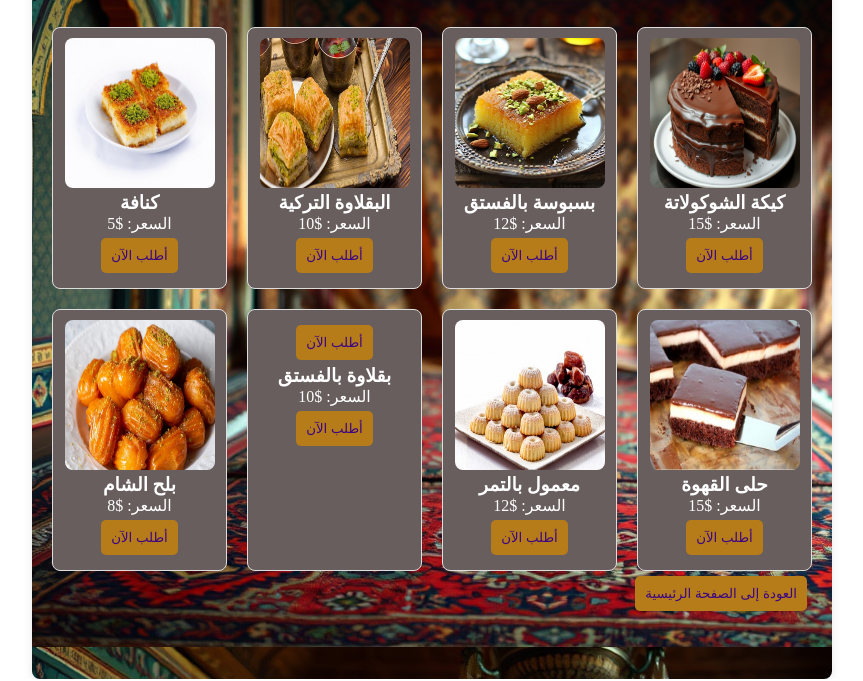
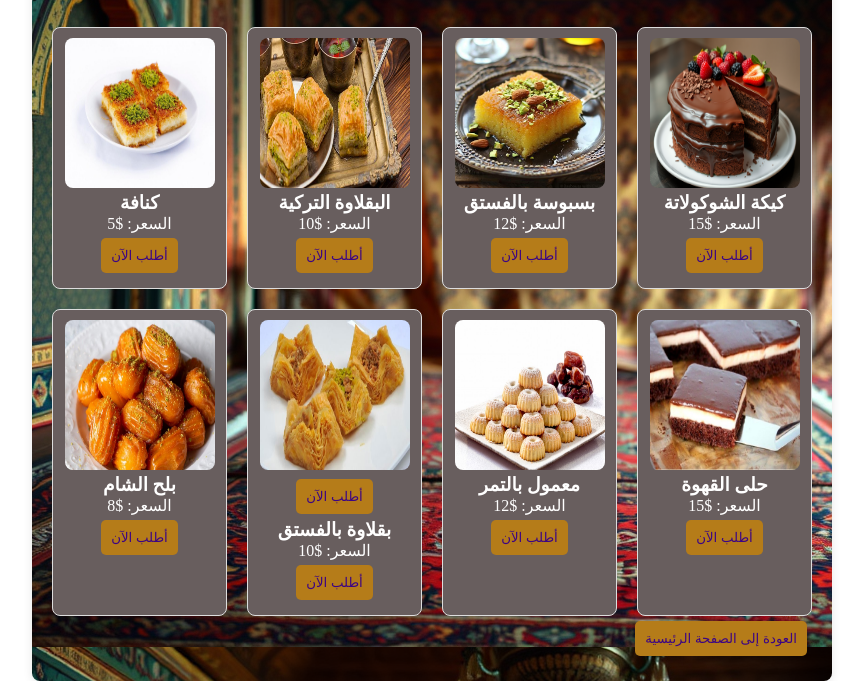
Before and after one commit to SamaAlMasoudi/restaurant, a plain HTML site: page sweets.html in a window 1280 px wide. Shown: the part 121-802 px from the top of the page, without its empty margins (208-1071 px from the left). Drawn offline with Linux system fonts and the light colour scheme.

Commit message:
Update sweets.html

```diff
--- a/sweets.html
+++ b/sweets.html
@@ -50,6 +50,7 @@
                 <button class="order-button"><a href="./booking.html">أطلب الآن</a></button>
             </div>
             <div class="dish">
+                <img src="./Images/بقلاوة-بالفستق.jpg" alt="طبق 7">
                 <button class="order-button"><a href="./booking.html">أطلب الآن</a></button>
                 <h3>بقلاوة بالفستق</h3>
                 <p>السعر: $10</p>
```
